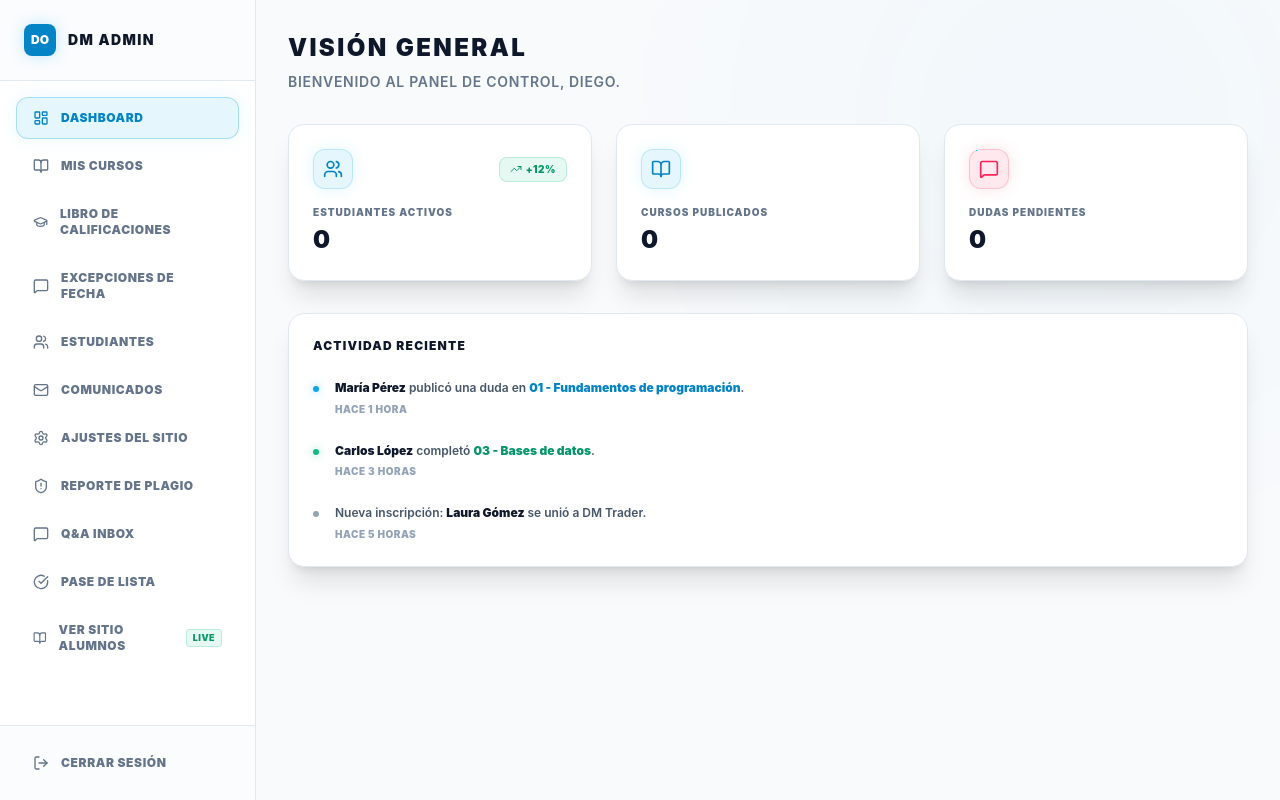
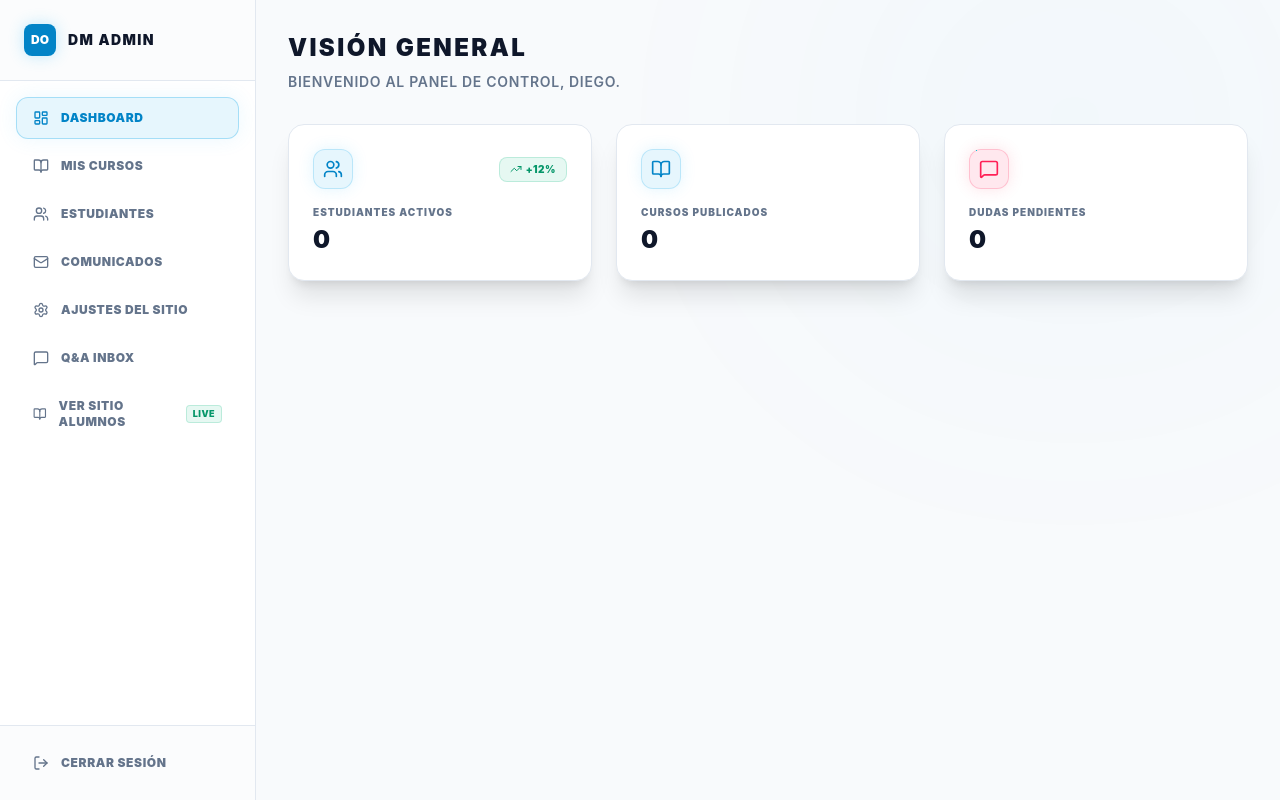
Before and after one commit to DiegoOrozco/dmtrader, a Next.js app: page /admin in a window 1280 px wide. Built offline with nearby package versions, Linux system fonts and the light colour scheme; no server answers; the database is empty.

Commit message:
fix: remove obsolete sidebar links and mock dashboard activity

```diff
--- a/src/app/admin/(portal)/layout.tsx
+++ b/src/app/admin/(portal)/layout.tsx
@@ -13,14 +13,10 @@ export default function AdminPortalLayout({ children }: { children: React.ReactN
     const navLinks = [
         { name: "Dashboard", href: "/admin", icon: <LayoutDashboard size={16} /> },
         { name: "Mis Cursos", href: "/admin/courses", icon: <BookOpen size={16} /> },
-        { name: "Libro de Calificaciones", href: "/admin/grades", icon: <GraduationCap size={16} /> },
-        { name: "Excepciones de Fecha", href: "/admin/exceptions", icon: <MessageSquare size={16} /> },
         { name: "Estudiantes", href: "/admin/students", icon: <Users size={16} /> },
         { name: "Comunicados", href: "/admin/communications", icon: <Mail size={16} /> },
         { name: "Ajustes del Sitio", href: "/admin/settings", icon: <Settings size={16} /> },
-        { name: "Reporte de Plagio", href: "/admin/plagiarism", icon: <ShieldAlert size={16} /> },
         { name: "Q&A Inbox", href: "/admin/qa", icon: <MessageSquare size={16} /> },
-        { name: "Pase de Lista", href: "/admin/attendance", icon: <CheckCircle size={16} /> },
         { name: "Ver sitio alumnos", href: "/", icon: <BookOpen size={16} />, special: true },
     ];
 
--- a/src/app/admin/(portal)/page.tsx
+++ b/src/app/admin/(portal)/page.tsx
@@ -63,42 +63,7 @@ export default async function AdminDashboardPage() {
                 </div>
             </div>
 
-            {/* Recent Activity */}
-            <div className="bg-white dark:bg-[#0a0e1a] border border-slate-200 dark:border-slate-800 rounded-2xl p-6 shadow-xl">
-                <h2 className="text-xs font-black text-slate-900 dark:text-white uppercase tracking-widest mb-6">Actividad Reciente</h2>
 
-                <div className="space-y-6">
-                    <div className="flex items-start gap-4">
-                        <div className="w-1.5 h-1.5 rounded-full bg-sky-500 dark:bg-sky-400 mt-2 shadow-[0_0_8px_rgba(56,189,248,0.6)]"></div>
-                        <div>
-                            <p className="text-xs text-slate-600 dark:text-slate-300 font-semibold leading-relaxed">
-                                <span className="font-black text-slate-900 dark:text-white">María Pérez</span> publicó una duda en <span className="font-black text-sky-600 dark:text-sky-400">01 - Fundamentos de programación</span>.
-                            </p>
-                            <p className="text-[10px] text-slate-400 dark:text-slate-500 font-black uppercase tracking-wider mt-1">Hace 1 hora</p>
-                        </div>
-                    </div>
-
-                    <div className="flex items-start gap-4">
-                        <div className="w-1.5 h-1.5 rounded-full bg-emerald-500 dark:bg-emerald-400 mt-2 shadow-[0_0_8px_rgba(16,185,129,0.5)]"></div>
-                        <div>
-                            <p className="text-xs text-slate-600 dark:text-slate-300 font-semibold leading-relaxed">
-                                <span className="font-black text-slate-900 dark:text-white">Carlos López</span> completó <span className="font-black text-emerald-600 dark:text-emerald-400">03 - Bases de datos</span>.
-                            </p>
-                            <p className="text-[10px] text-slate-400 dark:text-slate-500 font-black uppercase tracking-wider mt-1">Hace 3 horas</p>
-                        </div>
-                    </div>
-
-                    <div className="flex items-start gap-4">
-                        <div className="w-1.5 h-1.5 rounded-full bg-slate-400 dark:bg-slate-600 mt-2"></div>
-                        <div>
-                            <p className="text-xs text-slate-600 dark:text-slate-300 font-semibold leading-relaxed">
-                                Nueva inscripción: <span className="font-black text-slate-900 dark:text-white">Laura Gómez</span> se unió a DM Trader.
-                            </p>
-                            <p className="text-[10px] text-slate-400 dark:text-slate-500 font-black uppercase tracking-wider mt-1">Hace 5 horas</p>
-                        </div>
-                    </div>
-                </div>
-            </div>
 
         </div>
     );
--- a/src/components/Navbar.tsx
+++ b/src/components/Navbar.tsx
@@ -63,7 +63,6 @@ export default function Navbar({ user }: NavbarProps) {
 
     if (user?.role === "STUDENT") {
         navLinks.splice(1, 0, { name: "Mis Cursos", href: "/#my-courses", icon: <BookOpen size={18} /> });
-        navLinks.splice(2, 0, { name: "Calificaciones", href: "/grades", icon: <GraduationCap size={18} /> });
     } else if (user?.role === "ADMIN") {
         navLinks.push({ name: "Panel Admin", href: "/admin", icon: <Shield size={18} /> });
     }
```
